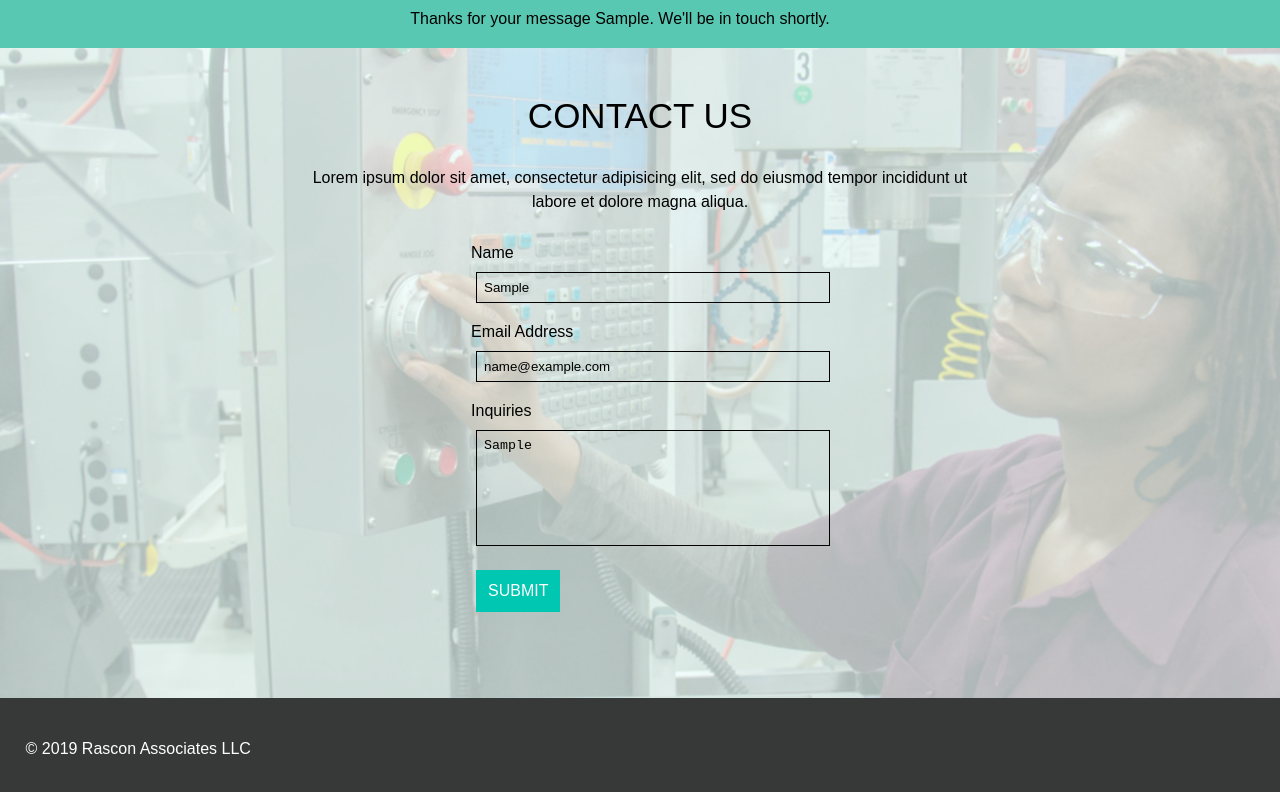
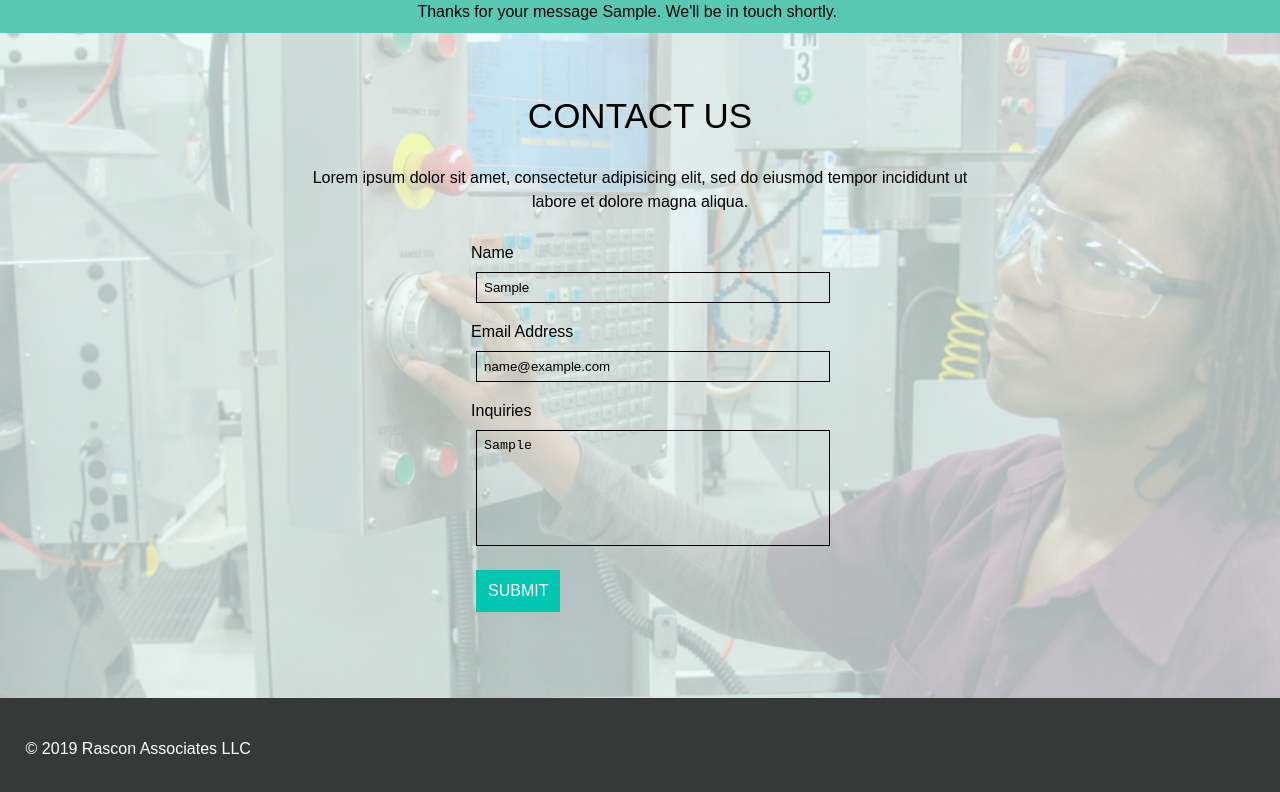
Before and after one commit to celinechadwick/Rascon-Consulting-2019, a plain HTML site: page index.html in a window 1280 px wide. Both pictures are taken after typing "Sample", "name@example.com", "Sample" into the empty fields and a click on the button "SUBMIT". Shown: the part 2213-3005 px from the top of the page. Drawn offline with nearby package versions, Linux system fonts and the light colour scheme; no server answers; a web font is replaced by a local one.

Commit message:
success alert

```diff
--- a/app.css
+++ b/app.css
@@ -143,7 +143,7 @@ li::before {
 }
 .form-success {
   width: 100%;
-  padding: 20px;
+  padding: 1%;
   position: absolute;
   top: 0;
   right: 0;
--- a/index.html
+++ b/index.html
@@ -274,13 +274,13 @@
       dataType: 'json',
       accepts: 'application/json',
       data: {sender, email, message},
-      success: (data) => console.log('success',data),
-      error: (err) => console.log('err', err),
       complete: () => {
         $('.form-success')
           .html(`Thanks for your message ${sender||''}. We'll be in touch shortly.`)
-          .slideDown(600);
-      }
+          .slideDown(600)
+          .delay(3000)
+          .slideUp(600)
+              }
     });
 
   })
```
Also changed, not shown: 1 other file.
